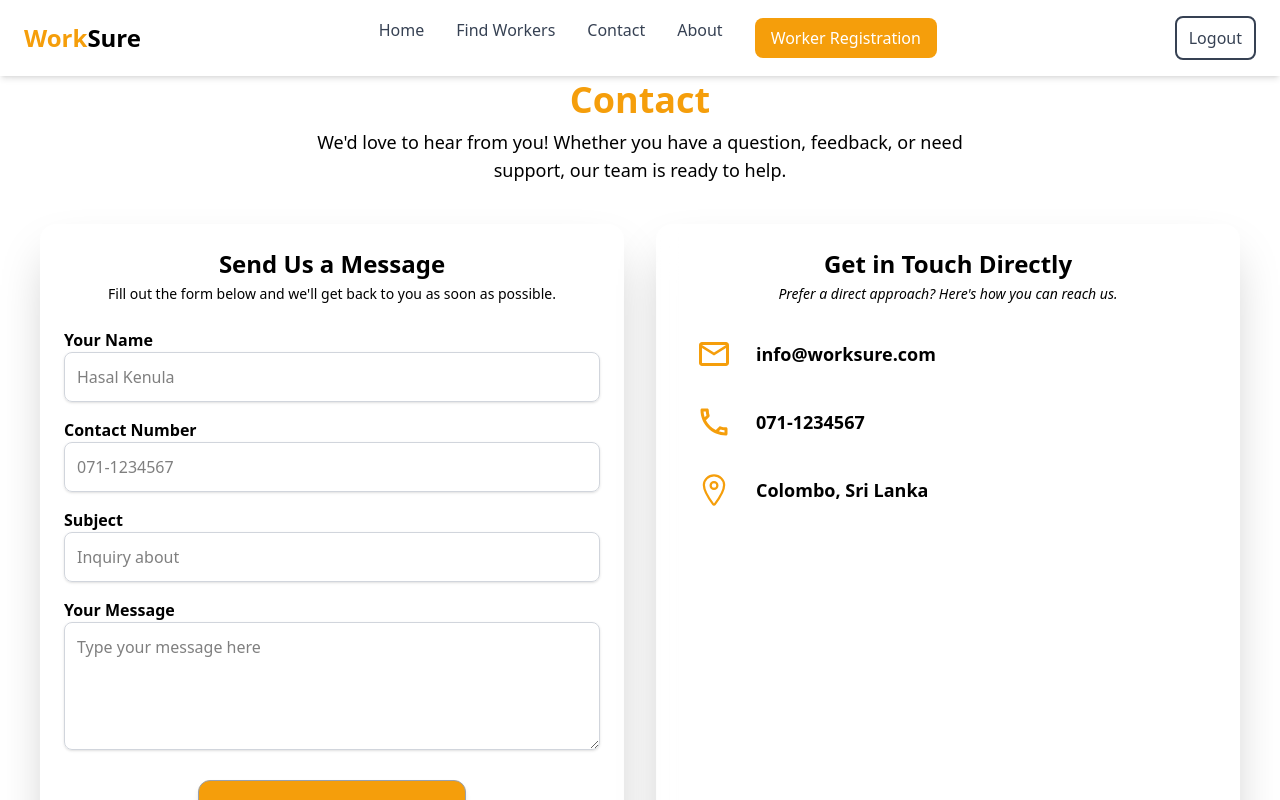
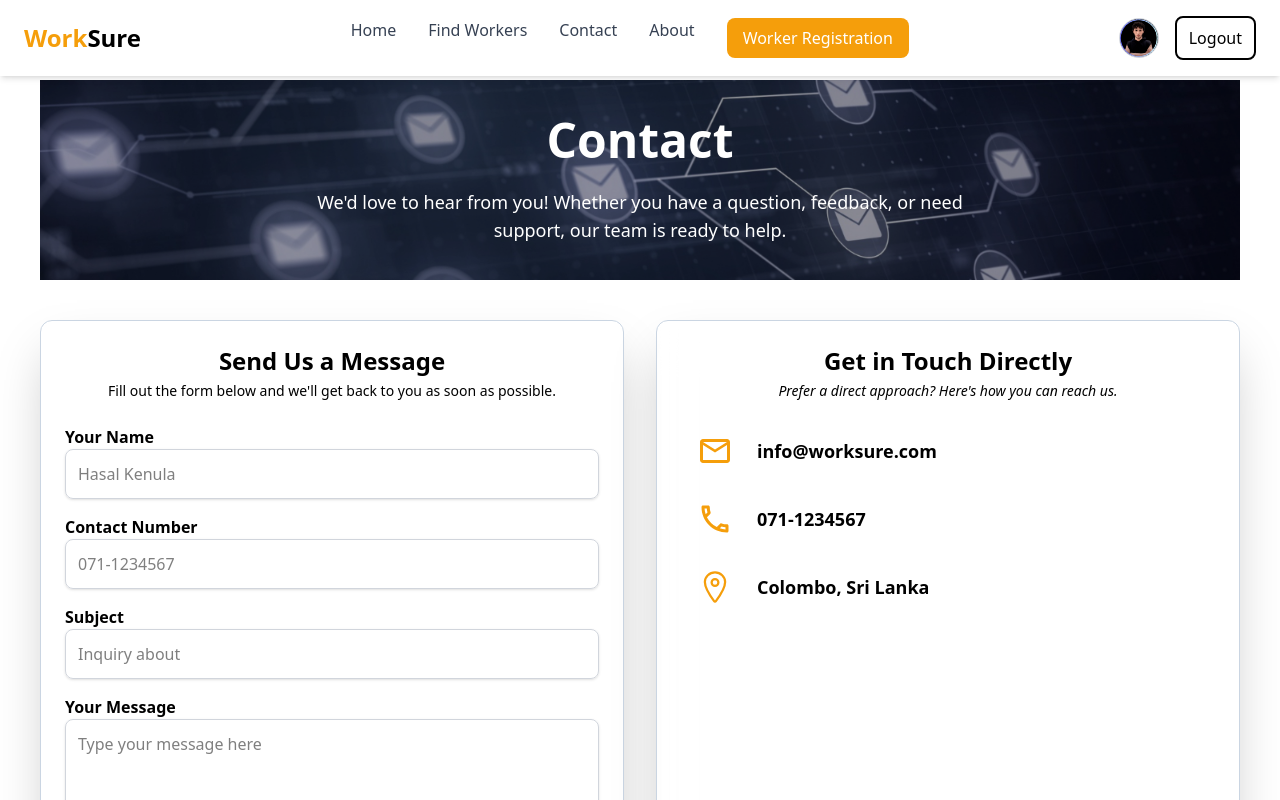
Before and after one commit to HasalKenula/WorkSure-frontend, a React (Vite) app: page /contact in a window 1280 px wide. Shown: the top 800 px of the page. Built offline with nearby package versions, Linux system fonts and the light colour scheme; no server answers; sample sign-in values are in the browser's storage.

Commit message:
modified contact page

```diff
--- a/src/components/NavBar.jsx
+++ b/src/components/NavBar.jsx
@@ -1,10 +1,37 @@
-import { useState } from "react";
+import { useEffect, useState } from "react";
 import { Link, useNavigate } from "react-router-dom";
 import WorkerCardModal from "./WorkerCardModal";
+import axios from "axios";
+import { useAuth } from "../context/AuthContext";
+import MM from "../assets/man.jpg";
 
 export default function Navbar() {
   const [open, setOpen] = useState(false);
   const navigate = useNavigate();
+
+  const { jwtToken, isAuthenticated } = useAuth();
+
+  const [user, setUser] = useState({
+    name: "",
+    email: "",
+    contact: "",
+    address: "",
+    imageUrl: "",
+  });
+
+  useEffect(() => {
+    if (!jwtToken) return;
+
+    axios
+      .get("http://localhost:8081/user", {
+        headers: { Authorization: `Bearer ${jwtToken}` },
+      })
+      .then((res) => {
+        setUser(res.data);
+        //setLoading(false);
+      })
+      .catch(() => setLoading(false));
+  }, [jwtToken]);
 
   // Check if user is logged in (token stored?)
   const isLoggedIn = Boolean(localStorage.getItem("token"));
@@ -31,7 +58,18 @@ export default function Navbar() {
           <li className="hover:text-primary cursor-pointer"> <WorkerCardModal triggerButtonText="Worker Registration" /></li>
         </ul>
 
-        <ul className="hidden md:flex gap-8 text-gray-700 font-medium">
+        <div className="hidden md:flex items-center gap-4">
+
+
+          {isLoggedIn && (
+            <img
+              src={user.imageUrl || MM}
+              alt="User"
+              onClick={() => navigate("/userProfile")}
+              className="w-10 h-10 rounded-full object-cover cursor-pointer border border-gray-300"
+            />
+          )}
+
           {!isLoggedIn ? (
             <button
               type="button"
@@ -49,7 +87,7 @@ export default function Navbar() {
               Logout
             </button>
           )}
-        </ul>
+        </div>
 
         {/* Mobile Menu Icon */}
         <div className="md:hidden cursor-pointer" onClick={() => setOpen(!open)}>
@@ -65,6 +103,15 @@ export default function Navbar() {
           <li className="hover:text-primary cursor-pointer"><Link to="/contact">Contact</Link></li>
           <li className="hover:text-primary cursor-pointer"><Link to="/about">About</Link></li>
           <li className="hover:text-primary cursor-pointer"> <WorkerCardModal triggerButtonText="Find Workers" /></li>
+
+          {isLoggedIn && (
+            <img
+              src={user.imageUrl || MM}
+              alt="User"
+              onClick={() => { setOpen(false); navigate("/userProfile"); }}
+              className="w-12 h-12 rounded-full object-cover cursor-pointer border border-gray-300"
+            />
+          )}
         </ul>
       )}
     </nav>
--- a/src/pages/ContactPage.jsx
+++ b/src/pages/ContactPage.jsx
@@ -4,8 +4,10 @@ import { IoLocationOutline } from "react-icons/io5";
 import { MdOutlineLocalPostOffice } from "react-icons/md";
 import { useAuth } from "../context/AuthContext";
 import { useEffect, useState } from "react";
+import Contact from "../assets/contact.jpg"
 import axios from "axios";
 import toast from "react-hot-toast";
+import Footer from "../components/Footer";
 
 export default function ContactPage() {
   const { isAuthenticated, jwtToken } = useAuth();
@@ -104,25 +106,27 @@ export default function ContactPage() {
     <>
       <Navbar />
 
-      <div className="mt-20 flex flex-col min-h-screen font-outfit px-4 md:px-10">
+      <div className="mt-20 flex flex-col min-h-screen font-outfit px-4 md:px-10 mb-12">
+        <div className="w-full relative flex flex-col gap-4 items-center justify-center h-[200px] bg-no-repeat bg-cover bg-center" style={{ backgroundImage: `url(${Contact})` }}>
+          <div className="absolute inset-0 bg-black/40"></div>
+          {/* Title */}
+          <div className="relative flex justify-center items-center">
+            <h1 className="text-5xl font-bold text-primary text-white">Contact</h1>
+          </div>
 
-        {/* Title */}
-        <div className="flex justify-center items-center">
-          <h1 className="text-4xl font-bold text-primary">Contact</h1>
-        </div>
-
-        {/* Subtitle */}
-        <div className="mt-2 flex justify-center items-center text-center">
-          <p className="font-sans text-lg max-w-2xl">
-            We'd love to hear from you! Whether you have a question, feedback, or need support, our team is ready to help.
-          </p>
+          {/* Subtitle */}
+          <div className="relative mt-2 flex justify-center items-center text-center">
+            <p className="font-sans text-lg max-w-2xl text-white">
+              We'd love to hear from you! Whether you have a question, feedback, or need support, our team is ready to help.
+            </p>
+          </div>
         </div>
 
         {/*  2-Column Box */}
         <div className="mt-10 flex flex-col lg:flex-row gap-8">
 
           {/* Left Box */}
-          <div className="shadow-2xl w-full lg:w-1/2 rounded-2xl bg-white/10 backdrop-blur-xl p-6">
+          <div className="shadow-2xl w-full lg:w-1/2 rounded-2xl bg-white/10 backdrop-blur-xl p-6 border border-slate-300 rounded-xl">
             <h2 className="text-2xl font-semibold text-center">Send Us a Message</h2>
             <p className="text-center mt-1 text-sm">
               Fill out the form below and we'll get back to you as soon as possible.
@@ -181,7 +185,7 @@ export default function ContactPage() {
           </div>
 
           {/* Right Box */}
-          <div className="shadow-2xl w-full lg:w-1/2 rounded-2xl bg-white/10 backdrop-blur-xl p-6">
+          <div className="shadow-2xl w-full lg:w-1/2 rounded-2xl bg-white/10 backdrop-blur-xl p-6  border border-slate-300 rounded-xl">
             <h2 className="text-2xl font-semibold text-center">Get in Touch Directly</h2>
             <p className="text-center mt-1 italic text-sm">
               Prefer a direct approach? Here's how you can reach us.
@@ -207,6 +211,7 @@ export default function ContactPage() {
           </div>
         </div>
       </div>
+      <Footer/>
     </>
   );
 }
```
Also changed, not shown: src/assets/contact.jpg (added).
